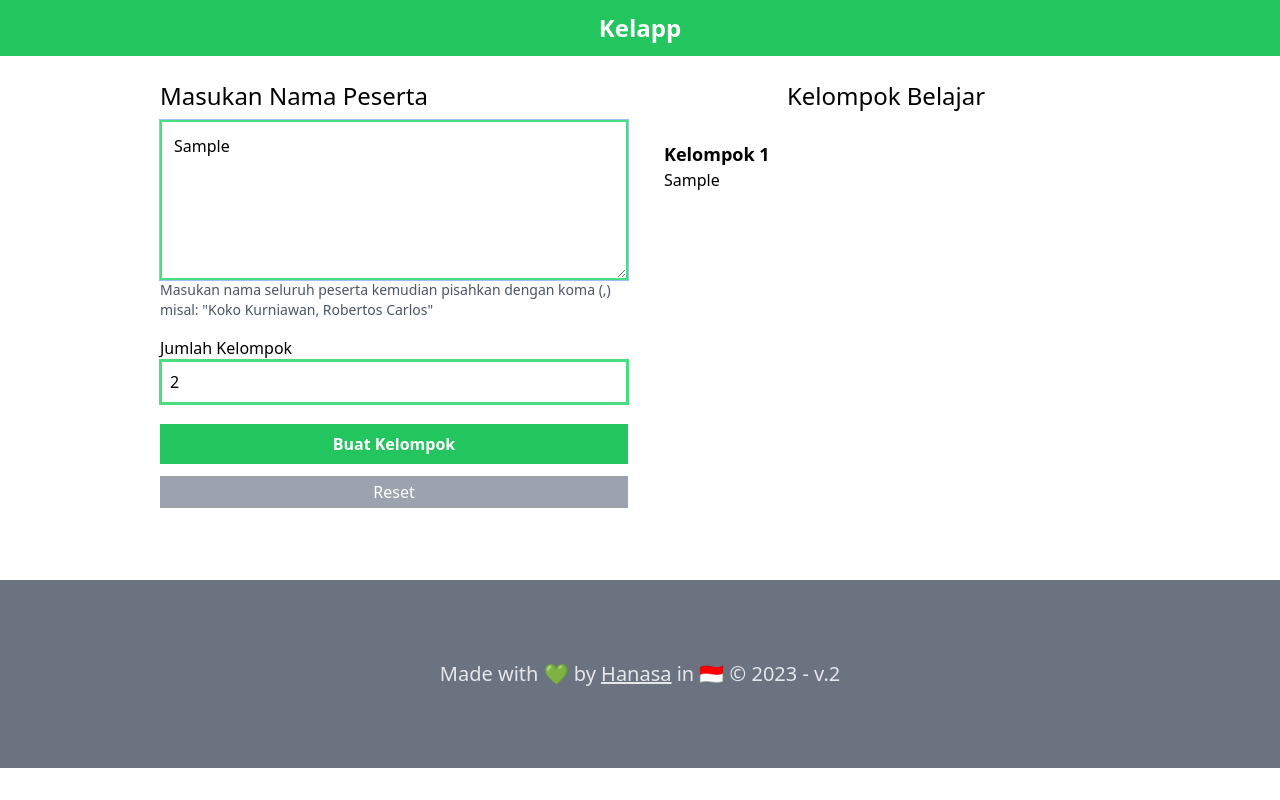
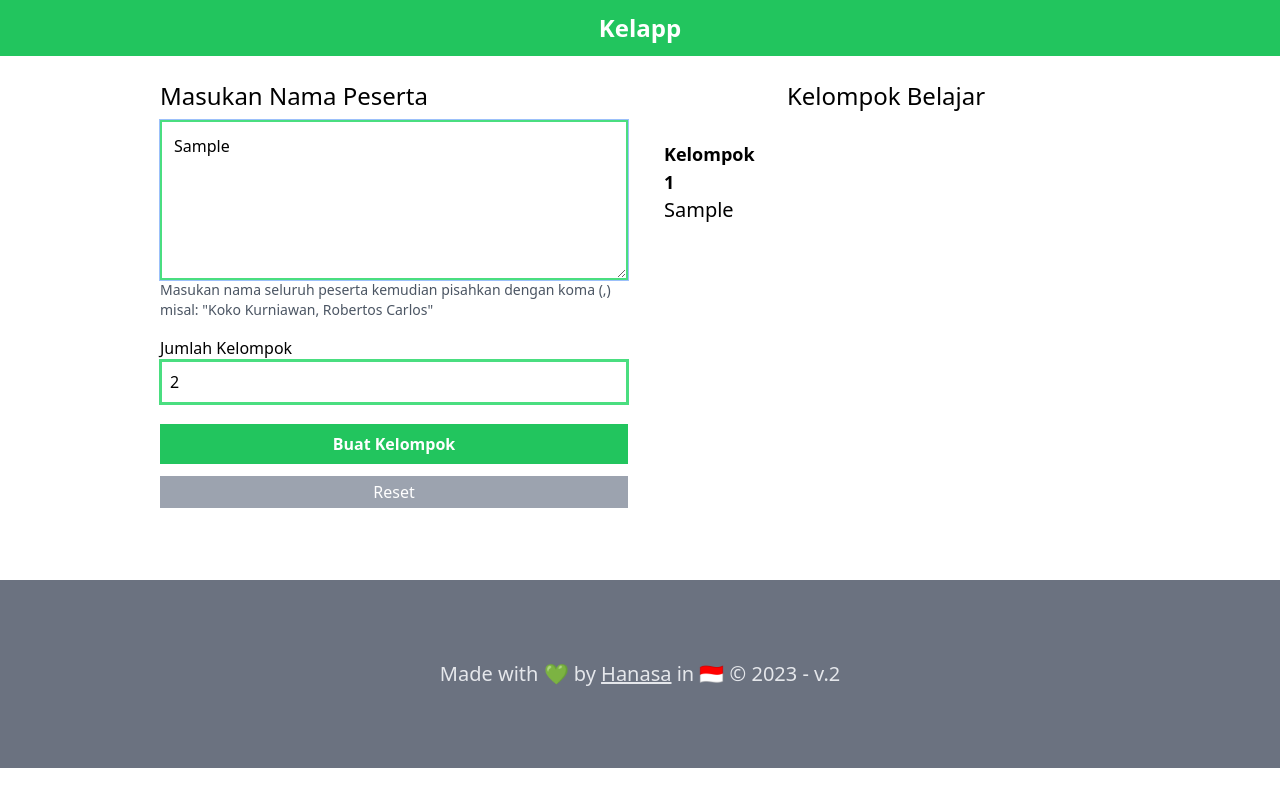
Before and after one commit to nnivxix/kelapp, a Vue app: page / in a window 1280 px wide. Both pictures are taken after typing "Sample" into the empty fields and a click on the button "Buat Kelompok". Built offline with nearby package versions, Linux system fonts and the light colour scheme.

Commit message:
fix: grid result

```diff
--- a/src/components/Result.vue
+++ b/src/components/Result.vue
@@ -2,10 +2,17 @@
   <div class="mt-6 mb-32 md:mb-20 mx-6 md:ml-6 md:mx-auto md:w-1/2">
     <h1 class="text-center text-lg md:text-2xl mb-4">Kelompok Belajar</h1>
     <div>
-      <div class="flex flex-wrap" v-if="groups.length">
+      <div
+        class="grid md:grid-cols-3 lg:grid-cols-4 grid-cols-1"
+        v-if="groups.length">
         <ul class="p-3" v-for="(group, index) in groups" :key="index">
-          <li class="font-semibold text-lg">Kelompok {{ index + 1 }}</li>
-          <li v-for="(participant, index) in group" :key="index">
+          <li class="font-semibold text-2xl md:text-lg">
+            Kelompok {{ index + 1 }}
+          </li>
+          <li
+            v-for="(participant, index) in group"
+            :key="index"
+            class="text-xl">
             {{ participant }}
           </li>
         </ul>
```
